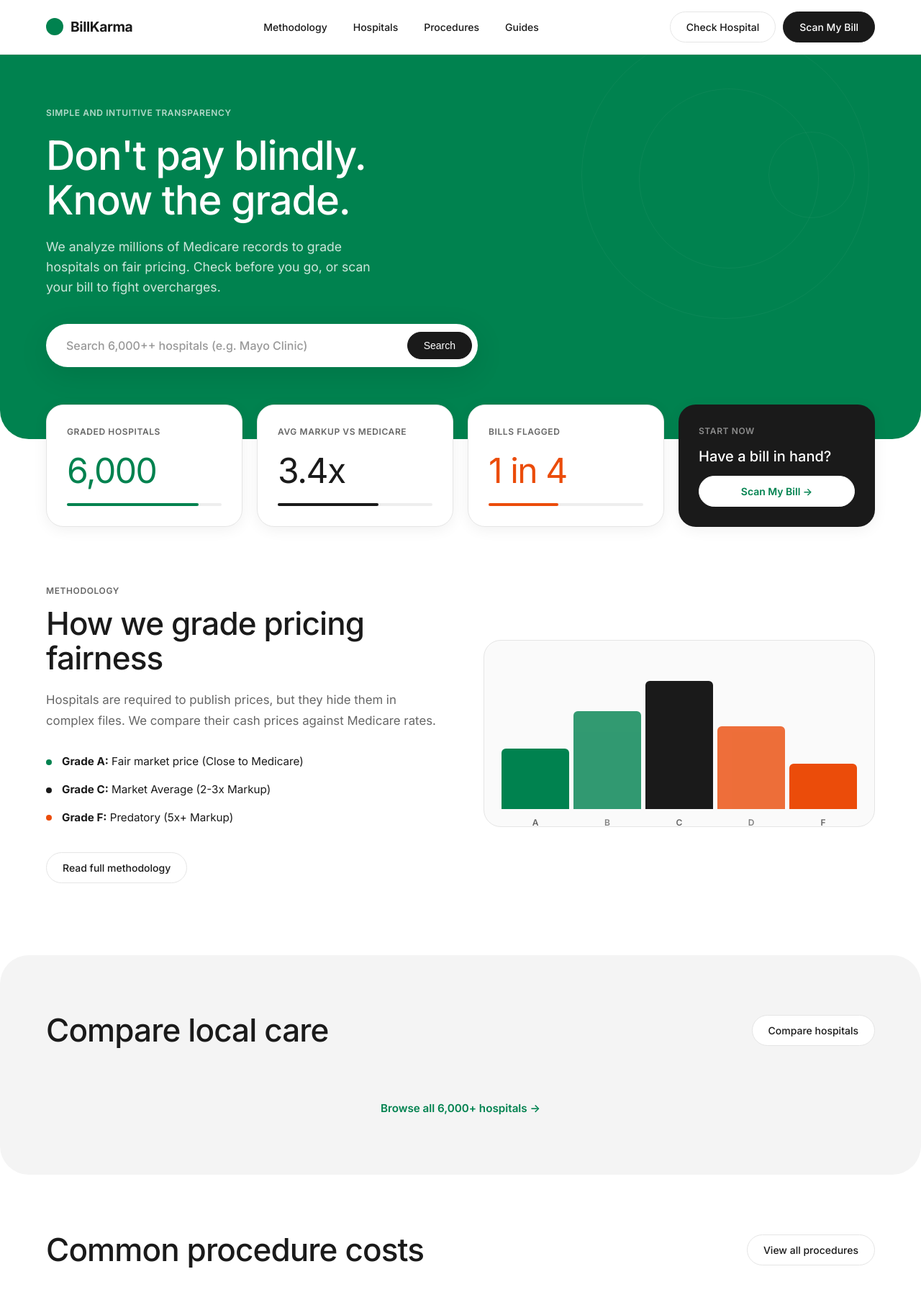
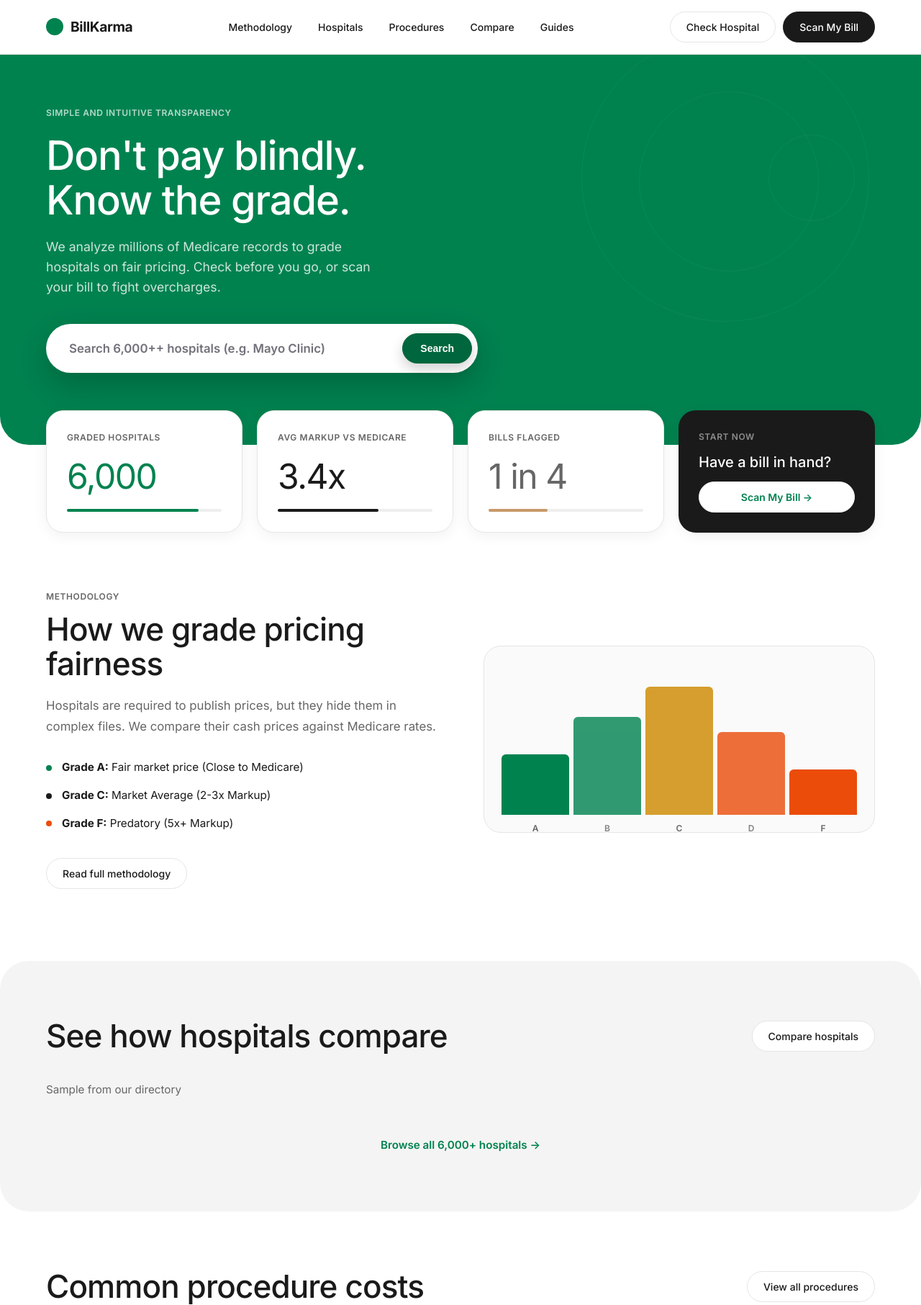
Before and after one commit to nitantbhartia/Medbill, a FastAPI app: page / in a window 1280 px wide. Shown: the top 1813 px of the page at 72% size. Run offline with FastAPI, Linux system fonts and the light colour scheme.

Commit message:
Improve homepage search prominence and sample section messaging

```diff
--- a/templates/landing.html
+++ b/templates/landing.html
@@ -170,16 +170,27 @@
             position: relative; max-width: 600px; margin-top: 36px;
         }
         .search-input {
-            width: 100%; padding: 20px 120px 20px 28px;
-            border-radius: var(--radius-pill); border: none;
-            font-size: 1rem; font-weight: 500; outline: none;
-            box-shadow: 0 10px 40px rgba(0,0,0,0.1);
+            width: 100%; padding: 22px 132px 22px 30px;
+            border-radius: var(--radius-pill); border: 2px solid rgba(255,255,255,0.8);
+            font-size: 1.05rem; font-weight: 600; outline: none;
+            box-shadow: 0 16px 46px rgba(0,0,0,0.22);
             font-family: var(--font-main); color: var(--c-black);
         }
-        .search-input::placeholder { color: #999; }
+        .search-input::placeholder { color: #71717A; }
         .search-btn-wrap {
             position: absolute; right: 8px; top: 50%;
             transform: translateY(-50%);
+        }
+        .search-btn-wrap .btn-primary {
+            background-color: var(--c-green-dark);
+            border-color: var(--c-green-dark);
+            box-shadow: 0 8px 18px rgba(0,0,0,0.18);
+            font-weight: 700;
+            padding: 12px 24px;
+        }
+        .search-btn-wrap .btn-primary:hover {
+            background-color: var(--c-green);
+            border-color: var(--c-green);
         }
 
         /* --- Autocomplete (shared with homepage.js) --- */
@@ -237,7 +248,7 @@
         }
         .stat-bar-fill { height: 100%; border-radius: 2px; }
         .text-green { color: var(--c-green); }
-        .text-orange { color: var(--c-orange); }
+        .text-orange { color: #C66B3D; }
         .text-gray { color: var(--c-gray-text); }
         .stat-card-dark {
             background: var(--c-black); color: var(--c-white);
@@ -291,7 +302,7 @@
             transition: height 1s ease-out;
         }
         .bar-green { background-color: var(--c-green); }
-        .bar-black { background-color: var(--c-black); }
+        .bar-black { background-color: #D69E2E; }
         .bar-orange { background-color: var(--c-orange); }
         .bar-label {
             position: absolute; bottom: -28px; left: 50%;
@@ -512,6 +523,7 @@
             <a href="/guides/hospital-billing-grades-explained" class="nav-link">Methodology</a>
             <a href="/hospitals/" class="nav-link">Hospitals</a>
             <a href="/procedures/" class="nav-link">Procedures</a>
+            <a href="/compare/" class="nav-link">Compare</a>
             <a href="/guides/" class="nav-link">Guides</a>
         </div>
         <div class="nav-right">
@@ -577,9 +589,9 @@
         </div>
         <div class="stat-card animate-up delay-3">
             <span class="stat-label">Bills Flagged</span>
-            <span class="stat-number text-orange">1 in 4</span>
+            <span class="stat-number text-gray">1 in 4</span>
             <div class="stat-bar">
-                <div class="stat-bar-fill" style="width: 45%; background: var(--c-orange);"></div>
+                <div class="stat-bar-fill" style="width: 38%; background: #C79A6A;"></div>
             </div>
         </div>
         <div class="stat-card stat-card-dark animate-up delay-3">
@@ -631,13 +643,14 @@
     </div>
 </main>
 
-<!-- ========== COMPARE LOCAL CARE ========== -->
+<!-- ========== COMPARE SAMPLE ========== -->
 <section class="comparison-section">
     <div class="container">
         <div style="display: flex; align-items: center; justify-content: space-between; margin-bottom: 40px;">
-            <h2 class="section-heading" style="margin-bottom: 0;">Compare local care</h2>
+            <h2 class="section-heading" style="margin-bottom: 0;">See how hospitals compare</h2>
             <a href="/compare/" class="btn btn-outline" style="background: var(--c-white);">Compare hospitals</a>
         </div>
+        <p style="color: var(--c-gray-text); font-size: 0.95rem; margin-bottom: 20px;">Sample from our directory</p>
         <div style="display: grid; grid-template-columns: repeat(auto-fit, minmax(280px, 1fr)); gap: 20px;">
             {% set card_colors = {"A": "#00824F", "B": "#38A169", "C": "#D69E2E", "D": "#DD6B20", "F": "#E53E3E"} %}
             {% set card_grade_classes = {"A": "grade-a", "B": "grade-b", "C": "grade-c", "D": "grade-d", "F": "grade-f"} %}
```
